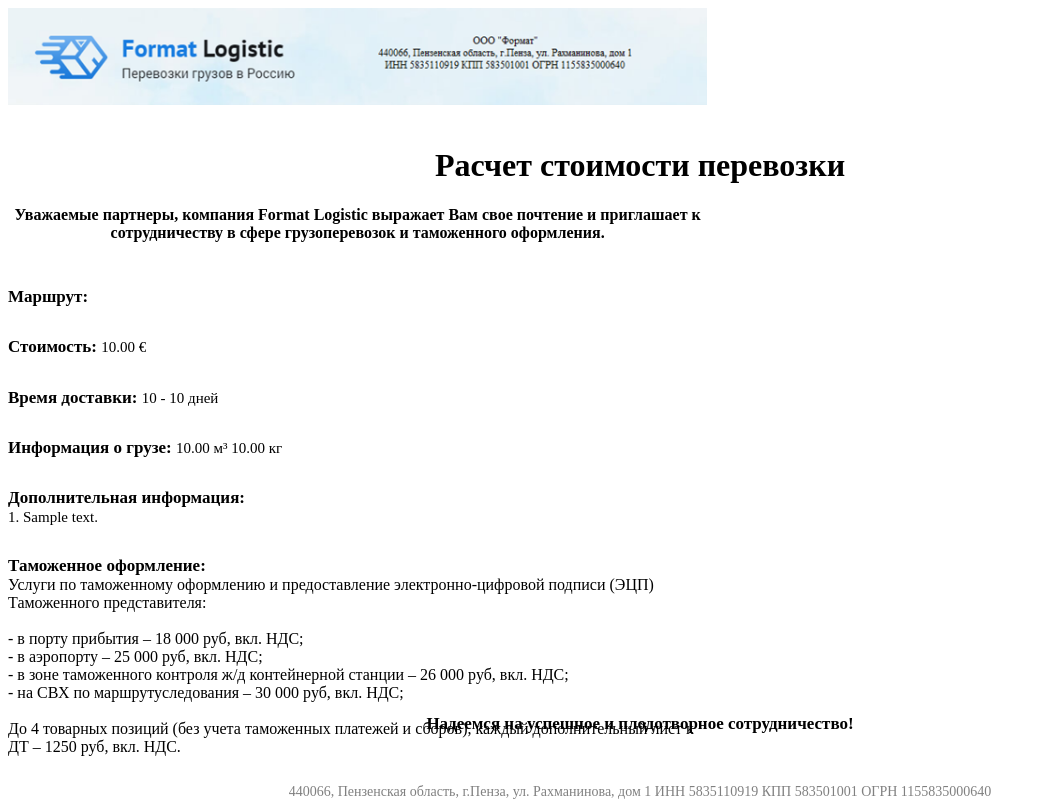
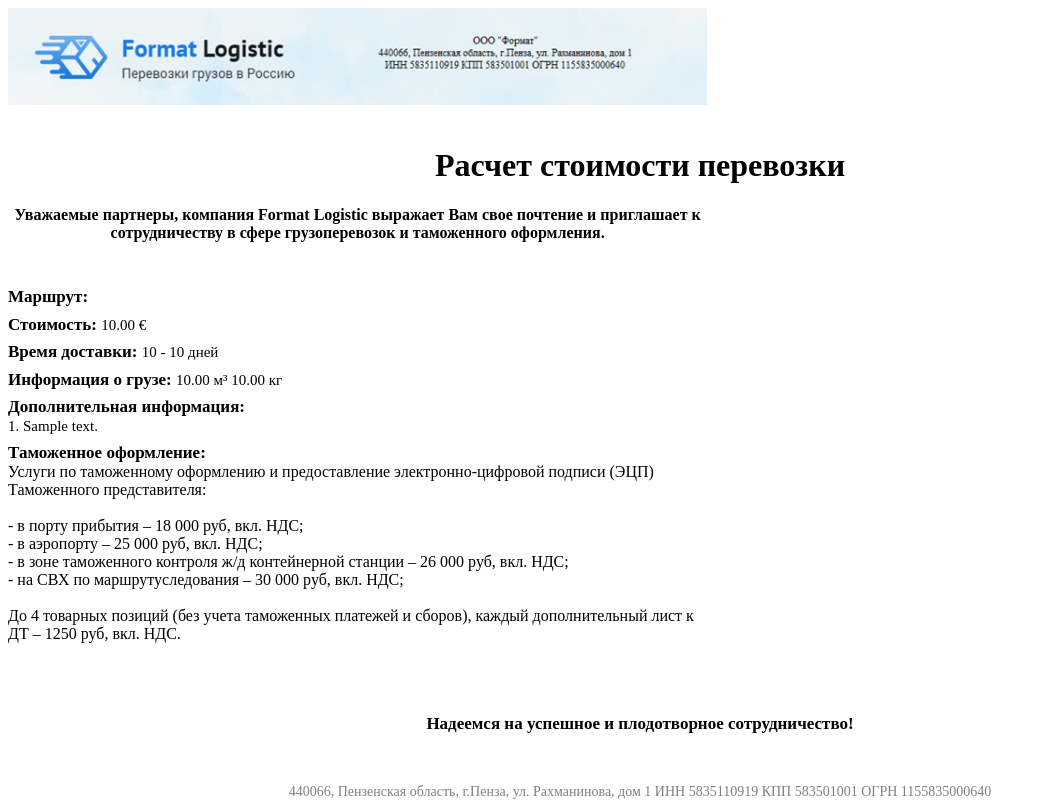
Before and after one commit to mnogoruk/fastcustoms, a Django app: template report/templates/report.html in a window 1280 px wide. Shown: the whole page, without its empty margins (0-1046 px from the left). Run offline with Django 3.2, Linux system fonts and the light colour scheme; tables that the repository leaves empty hold one stand-in row (values such as "Sample post"); the template is opened without the code that fills it: values that come from a table or form of the project are taken from there, most other values are stand-ins (such as "Sample title", 1, 10 or a date in 2020); parts of the project's set-up code (start-up, migrations or seed data) failed here and were passed over.

Commit message:
samller margin for item-title in report template

```diff
--- a/report/templates/report.html
+++ b/report/templates/report.html
@@ -41,14 +41,14 @@
     }
 
     .info-item {
-        margin-bottom: 8mm;
-        margin-top: 8mm;
+        margin-bottom: 2mm;
+        margin-top: 2mm;
     }
 
     .info-title {
         font-weight: 600;
         font-size: 17px;
-        margin-bottom: 5mm;
+        margin-bottom: 1mm;
     }
 
     .info-descr {
```
